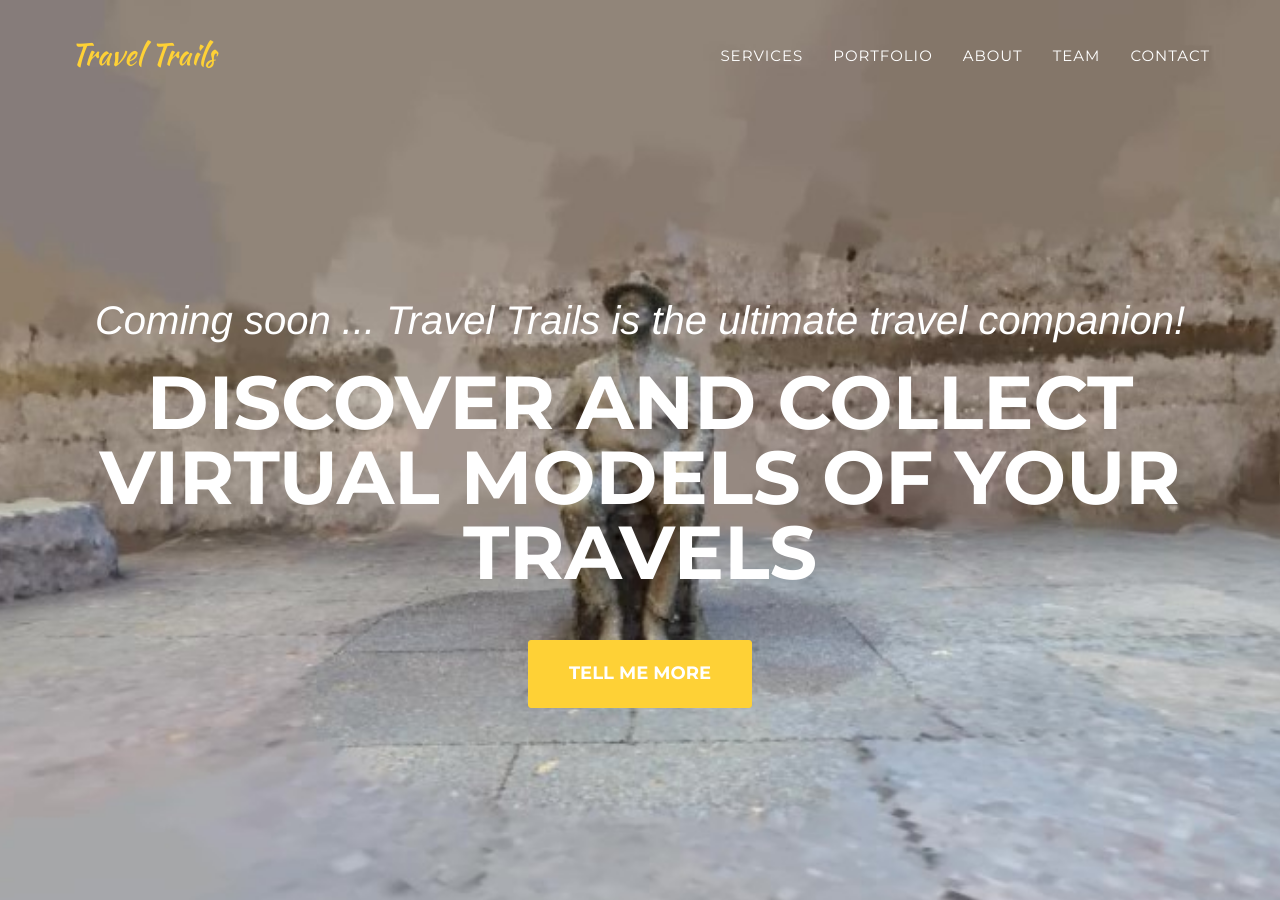
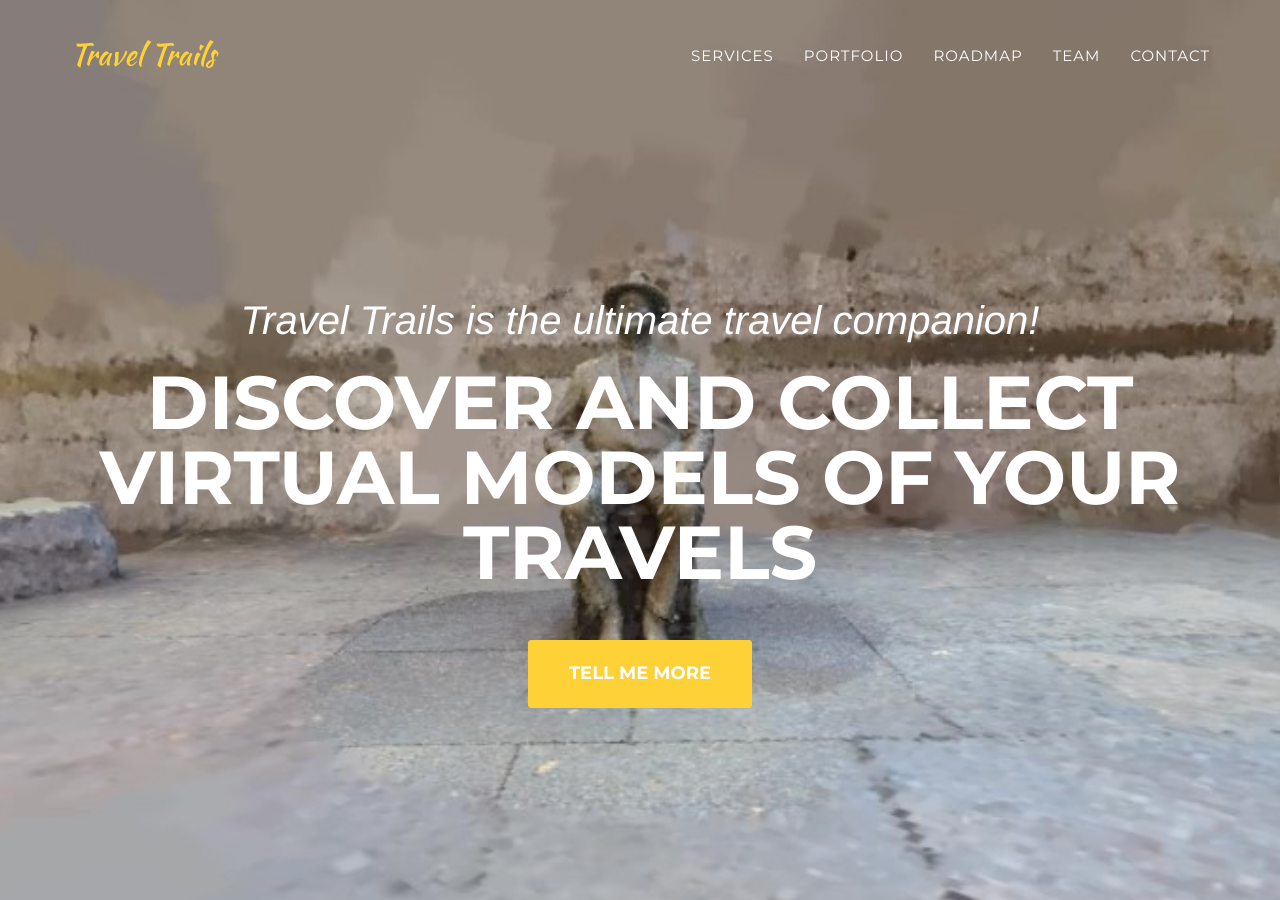
Before and after one commit to jonlee48/Travel-Trails, a Jekyll site: the page built from docs/index.html, in a window 1280 px wide and 900 px high. Built offline with Jekyll 4.4.1, drawn with Linux system fonts in a browser that asks for light colours; some web fonts are replaced; some of the changed text lies outside the part shown.

Commit message:
fix nav and title

```diff
--- a/docs/_includes/about.html
+++ b/docs/_includes/about.html
@@ -4,7 +4,7 @@
             <div class="row">
                 <div class="col-lg-12 text-center">
                     <h2 class="section-heading">Roadmap</h2>
-                    <h3 class="section-subheading text-muted">Lorem ipsum dolor sit amet consectetur.</h3>
+                    <h3 class="section-subheading text-muted">These are our major milestones.</h3>
                 </div>
             </div>
             <div class="row">
--- a/docs/_includes/header.html
+++ b/docs/_includes/header.html
@@ -25,7 +25,7 @@
                         <a class="page-scroll" href="#portfolio">Portfolio</a>
                     </li>
                     <li>
-                        <a class="page-scroll" href="#about">About</a>
+                        <a class="page-scroll" href="#about">Roadmap</a>
                     </li>
                     <li>
                         <a class="page-scroll" href="#team">Team</a>
@@ -44,7 +44,7 @@
     <header>
         <div class="container">
             <div class="intro-text">
-                <div class="intro-lead-in">Coming soon ... Travel Trails is the ultimate travel companion!</div>
+                <div class="intro-lead-in">Travel Trails is the ultimate travel companion!</div>
                 <div class="intro-heading">Discover and collect virtual models of your travels</div>
                 <a href="#services" class="page-scroll btn btn-xl">Tell Me More</a>
             </div>
```
